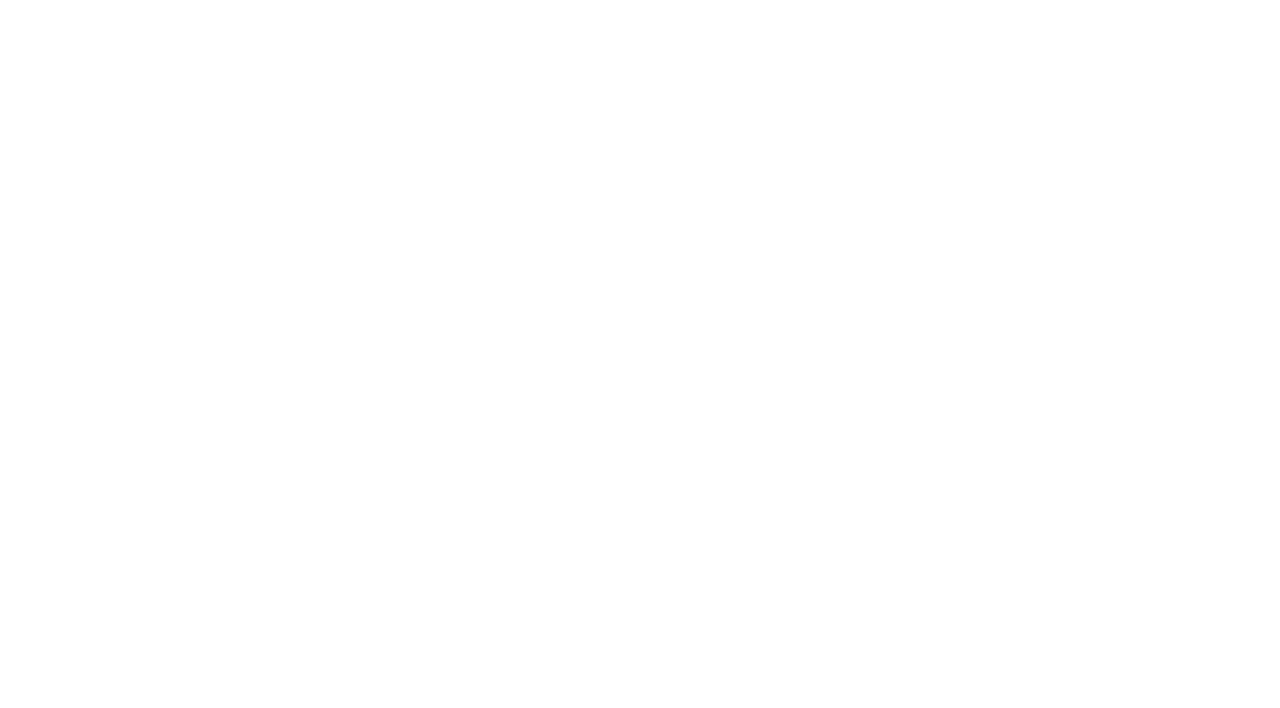
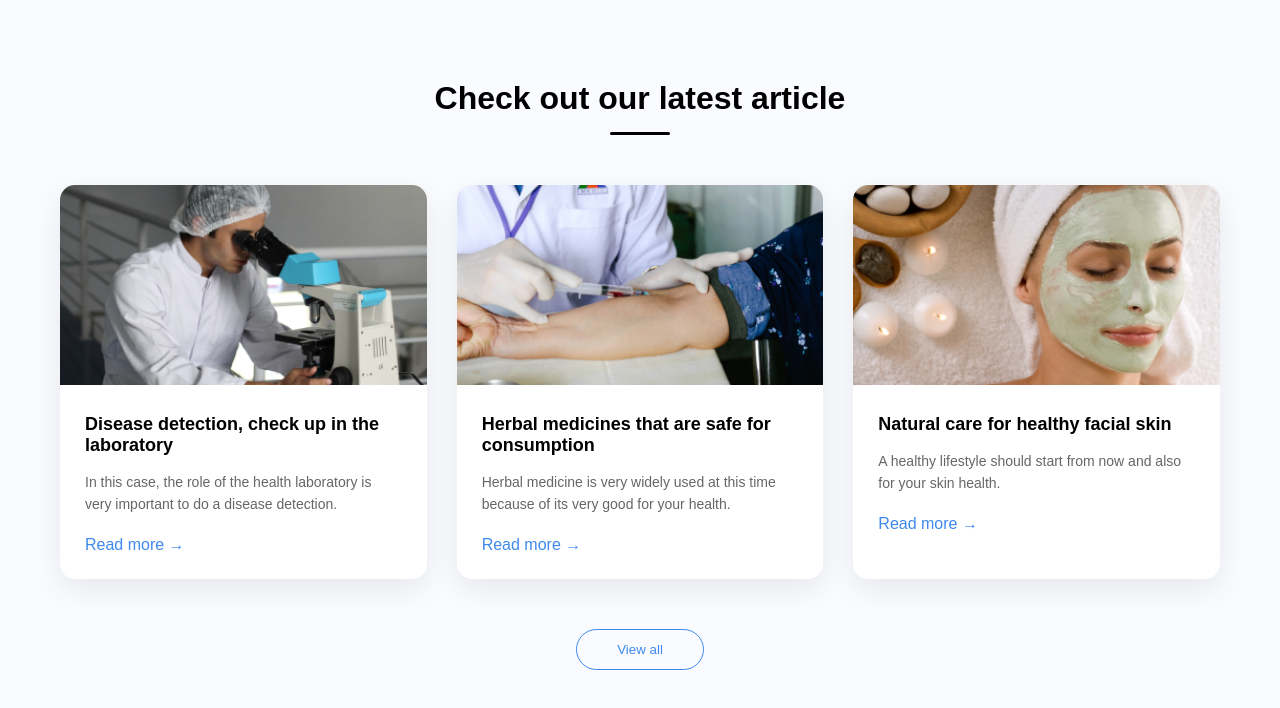
Before and after one commit to sheraliortiqboyev4-del/Trafalgar, a plain HTML site: page index.html in a window 1280 px wide. Drawn offline with Linux system fonts and the light colour scheme.

Commit message:
HTML CSS update

```diff
--- a/index.html
+++ b/index.html
@@ -6,9 +6,53 @@
     <title>Trafalgar</title>
 <link rel="stylesheet" href="./style.css">
 
+
 </head>
+<body>
+  <section class="articles">
+    <h2 class="title">Check out our latest article</h2>
+    <span class="line"></span>
 
-<body>
+    <div class="cards">
+        <div class="card">
+            <img src="./image 2 (1).png"">
+            <div class="card-body">
+                <h3>Disease detection, check up in the laboratory</h3>
+                <p>
+                    In this case, the role of the health laboratory is very important
+                    to do a disease detection.
+                </p>
+                <a href="#">Read more →</a>
+            </div>
+        </div>
+
+        <div class="card">
+            <img src="./image 2.png"">
+            <div class="card-body">
+                <h3>Herbal medicines that are safe for consumption</h3>
+                <p>
+                    Herbal medicine is very widely used at this time
+                    because of its very good for your health.
+                </p>
+                <a href="#">Read more →</a>
+            </div>
+        </div>
+
+        <div class="card">
+            <img src="./image 3.png"">
+            <div class="card-body">
+                <h3>Natural care for healthy facial skin</h3>
+                <p>
+                    A healthy lifestyle should start from now
+                    and also for your skin health.
+                </p>
+                <a href="#">Read more →</a>
+            </div>
+        </div>
+    </div>
+
+    <button class="view-btn">View all</button>
+</section>
 
 
 
@@ -17,5 +61,4 @@
 
 
 </body>
-
 </html>
--- a/style.css
+++ b/style.css
@@ -0,0 +1,89 @@
+* {
+    margin: 0;
+    padding: 0;
+    box-sizing: border-box;
+    font-family: Arial, Helvetica, sans-serif;
+}
+
+body {
+    background: #f9fbff;
+}
+
+.articles {
+    max-width: 1200px;
+    margin: 80px auto;
+    padding: 0 20px;
+    text-align: center;
+}
+
+.title {
+    font-size: 32px;
+    font-weight: 600;
+}
+
+.line {
+    display: block;
+    width: 60px;
+    height: 3px;
+    background: #000;
+    margin: 15px auto 50px;
+    border-radius: 2px;
+}
+
+.cards {
+    display: grid;
+    grid-template-columns: repeat(auto-fit, minmax(280px, 1fr));
+    gap: 30px;
+}
+
+.card {
+    background: #fff;
+    border-radius: 15px;
+    box-shadow: 0 10px 30px rgba(0,0,0,0.08);
+    overflow: hidden;
+    transition: 0.3s;
+}
+
+.card:hover {
+    transform: translateY(-8px);
+}
+
+.card img {
+    width: 100%;
+    height: 200px;
+    object-fit: cover;
+}
+
+.card-body {
+    padding: 25px;
+    text-align: left;
+}
+
+.card-body h3 {
+    font-size: 18px;
+    margin-bottom: 15px;
+}
+
+.card-body p {
+    font-size: 14px;
+    color: #666;
+    line-height: 1.6;
+    margin-bottom: 20px;
+}
+
+.card-body a {
+    text-decoration: none;
+    color: #4089ed;
+    font-weight: 500;
+}
+
+.view-btn {
+    margin-top: 50px;
+    padding: 12px 40px;
+    border-radius: 25px;
+    border: 1px solid #4089ed;
+    background: transparent;
+    color: #4089ed;
+    cursor: pointer;
+    transition: 0.3s;
+}
```
Also changed, not shown: image 2 (1).png (added), image 2.png (added), image 3.png (added).
